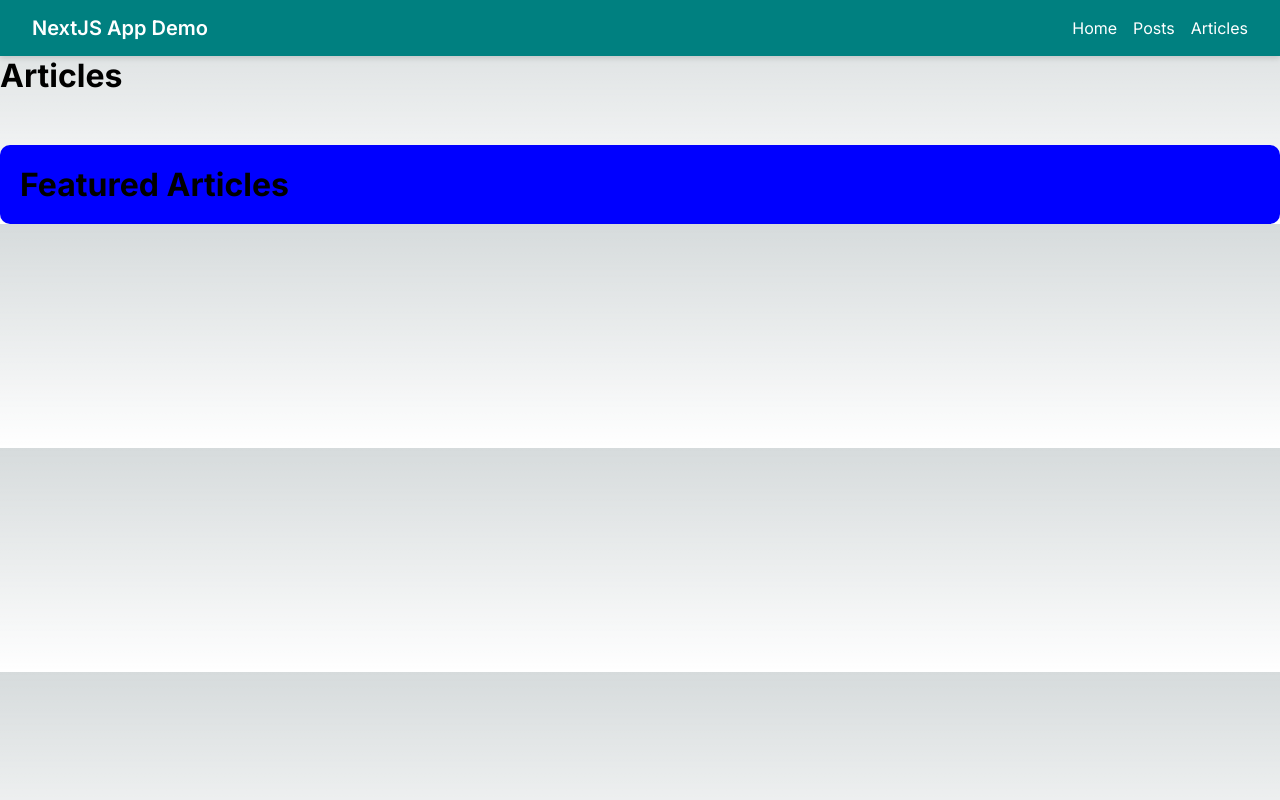
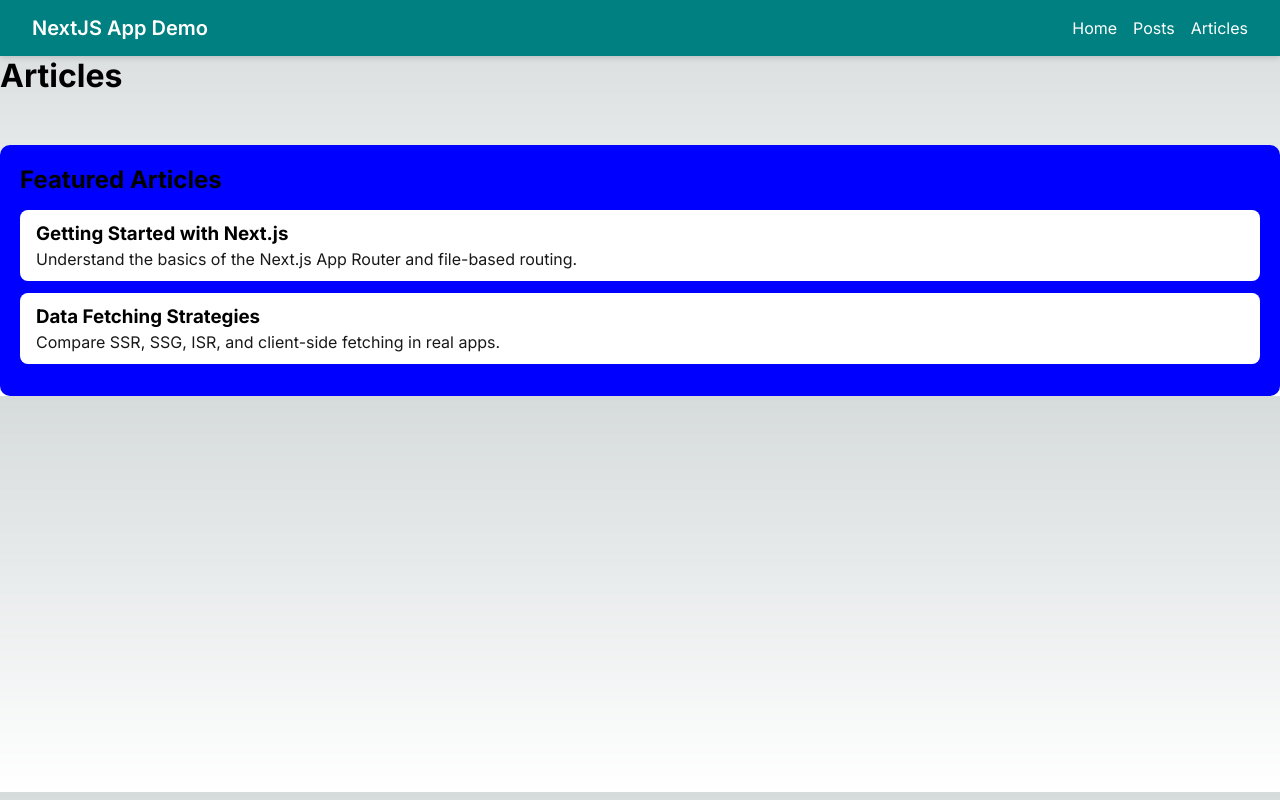
Before and after one commit to mnajem-dev/nextjs-app-demo, a Next.js app: page /articles/featuredArticles in a window 1280 px wide. Built offline with nearby package versions, Linux system fonts and the light colour scheme.

Commit message:
feat: add articles data model and pages

```diff
--- a/app/articles/featuredArticles/page.js
+++ b/app/articles/featuredArticles/page.js
@@ -1,7 +1,33 @@
+import Link from "next/link";
+import { getFeaturedArticles } from "../../lib/articles";
+
 const FeaturedArticlesPage = () => {
+	const featured = getFeaturedArticles();
+
 	return (
 		<div>
-			<h1>Featured Articles</h1>
+			<h2>Featured Articles</h2>
+			<ul style={{ listStyle: "none", padding: 0, marginTop: "16px" }}>
+				{featured.map((article) => (
+					<li key={article.id} style={{ marginBottom: "12px" }}>
+						<Link href={`/articles/${article.slug}`}>
+							<div
+								style={{
+									background: "white",
+									color: "black",
+									padding: "12px 16px",
+									borderRadius: "8px",
+								}}
+							>
+								<h3>{article.title}</h3>
+								<p style={{ marginTop: "4px", opacity: 0.9 }}>
+									{article.summary}
+								</p>
+							</div>
+						</Link>
+					</li>
+				))}
+			</ul>
 		</div>
 	);
 };
--- /dev/null
+++ b/app/lib/articles.js
@@ -0,0 +1,41 @@
+const ARTICLES = [
+	{
+		id: 1,
+		slug: "getting-started-with-nextjs",
+		title: "Getting Started with Next.js",
+		summary: "Understand the basics of the Next.js App Router and file-based routing.",
+		content:
+			"Next.js provides a powerful App Router, server components, and built-in data fetching capabilities. This article walks through the fundamentals so you can start shipping quickly.",
+		isFeatured: true,
+	},
+	{
+		id: 2,
+		slug: "data-fetching-strategies",
+		title: "Data Fetching Strategies",
+		summary: "Compare SSR, SSG, ISR, and client-side fetching in real apps.",
+		content:
+			"Choosing the right data fetching strategy depends on your data freshness requirements and performance goals. We compare SSR, SSG, ISR, and client-side rendering with examples.",
+		isFeatured: true,
+	},
+	{
+		id: 3,
+		slug: "styling-nextjs-apps",
+		title: "Styling Next.js Apps",
+		summary: "Explore CSS Modules, global CSS, and utility-first approaches.",
+		content:
+			"Next.js supports multiple styling options out of the box. Learn how to use CSS Modules, global styles, and utility-first frameworks in a maintainable way.",
+		isFeatured: false,
+	},
+];
+
+export function getArticles() {
+	return ARTICLES;
+}
+
+export function getArticleBySlug(slug) {
+	return ARTICLES.find((article) => article.slug === slug) || null;
+}
+
+export function getFeaturedArticles() {
+	return ARTICLES.filter((article) => article.isFeatured);
+}
```
Also changed, not shown: app/articles/[title]/not-found.js (added, +13 -0 lines), app/articles/[title]/page.js (+15 -4 lines), app/articles/page.js (+25 -5 lines).
